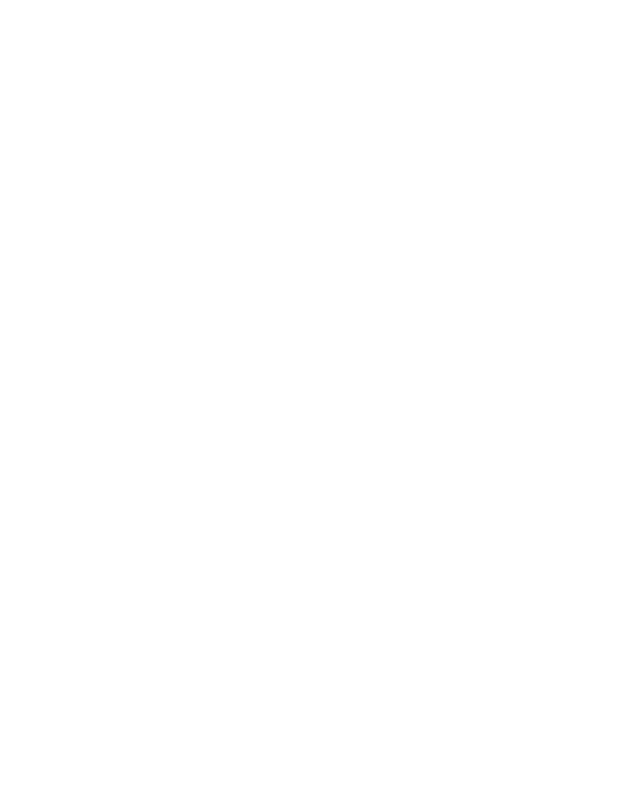
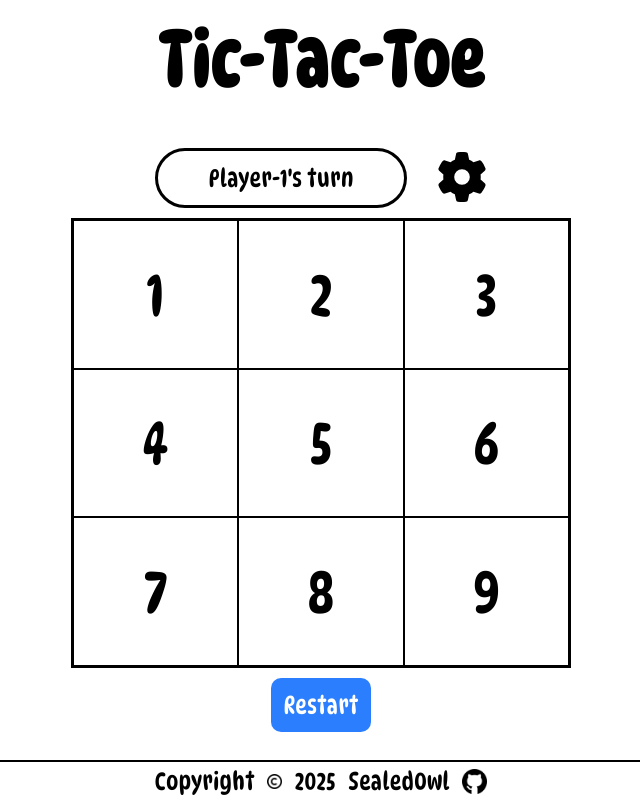
Before and after one commit to SealedOwl/Tic-Tac-Toe-Project, a plain HTML site: page index.html in a window 1280 px wide. Shown: the whole page, without its empty margins (319-959 px from the left). Drawn offline with nearby package versions, Linux system fonts and the light colour scheme.

Commit message:
add game layout and styles

```diff
--- a/css/style.css
+++ b/css/style.css
@@ -0,0 +1,148 @@
+:root {
+  --xxl: 6rem;
+  --xl: 5rem;
+  --lg: 3rem;
+  --med: 2.5rem;
+  --blue: oklch(62.3% 0.214 259.815);
+  --blue-hover: oklch(52.3% 0.214 259.815);
+  --grey: oklch(87.2% 0.01 258.338);
+}
+
+@font-face {
+  font-family: "DynaPuff";
+  src: url("../fonts/DynaPuffCondensed-Regular.woff") format("woff2"),
+    url("../fonts/DynaPuffCondensed-Regular.woff2") format("woff");
+  font-weight: normal;
+  font-style: normal;
+  font-display: swap;
+}
+
+html,
+body {
+  height: 100%;
+  font-family: "DynaPuff", "Arial Narrow", Arial, sans-serif, system-ui,
+    -apple-system, BlinkMacSystemFont, "Segoe UI", Roboto, Oxygen, Ubuntu,
+    Cantarell;
+}
+
+body {
+  display: grid;
+  grid-template-rows: 15% 1fr 5%;
+}
+
+/* Header  */
+
+header {
+  display: flex;
+  justify-content: center;
+  align-items: center;
+  font-size: var(--xl);
+}
+
+/* Main  */
+
+main {
+  display: flex;
+  flex-direction: column;
+  justify-content: center;
+  align-items: center;
+}
+
+.game-info-container {
+  display: flex;
+  gap: 3em;
+  justify-content: center;
+  align-items: center;
+}
+
+.game-info-container .game-logs {
+  border: 3px solid black;
+  padding: 0.5em 2em;
+  border-radius: 100vw;
+  font-size: var(--med);
+}
+
+.game-info-container button {
+  border-radius: 5px;
+  background-color: white;
+  border: none;
+}
+
+.game-info-container img {
+  height: 5rem;
+  width: 5rem;
+  object-fit: cover;
+}
+
+.cell-container {
+  margin: 1em;
+  width: 50rem;
+  height: 45rem;
+  display: grid;
+  grid-template-columns: repeat(3, calc(100% / 3));
+  border: 2px solid black;
+}
+
+.cells {
+  font-size: var(--xxl);
+  border: 1px solid black;
+  background-color: white;
+}
+
+.cells:hover {
+  background-color: var(--grey);
+}
+
+.restart-btn {
+  padding: 0.5em;
+  font-size: var(--med);
+  background: var(--blue);
+  color: white;
+  border-radius: 10px;
+  border: none;
+}
+
+.restart-btn:hover {
+  background-color: var(--blue-hover);
+}
+
+button {
+  cursor: pointer;
+}
+
+/* Footer  */
+
+footer {
+  border-top: 2px solid #000;
+  display: flex;
+  justify-content: center;
+  align-items: center;
+  font-size: var(--med);
+}
+
+.copyright {
+  display: flex;
+  justify-content: center;
+  align-items: center;
+  gap: 0.5em;
+}
+
+.copyright-icon {
+  width: 1.5rem;
+  height: auto;
+}
+
+.github-icon {
+  width: 2.5rem;
+  height: auto;
+}
+
+.copyright > a {
+  text-decoration: none;
+  color: inherit;
+  font-weight: inherit;
+  display: flex;
+  justify-content: center;
+  align-items: center;
+  gap: 0.5em;
+}
--- a/index.html
+++ b/index.html
@@ -8,5 +8,48 @@
     <link rel="stylesheet" href="./css/style.css" />
     <script src="./js/script.js" defer></script>
   </head>
-  <body></body>
+  <body>
+    <header>
+      <h2>Tic-Tac-Toe</h2>
+    </header>
+    <main class="main-container">
+      <div class="game-info-container">
+        <div class="game-logs"><p>Player-1's turn</p></div>
+        <div class="game-settings">
+          <button type="button">
+            <img src="./images/gear-solid.svg" alt="game settings" />
+          </button>
+        </div>
+      </div>
+      <div class="cell-container">
+        <button type="button" data-1="1" class="cells">1</button
+        ><button type="button" data-2="2" class="cells">2</button
+        ><button type="button" data-3="3" class="cells">3</button
+        ><button type="button" data-4="4" class="cells">4</button
+        ><button type="button" data-5="5" class="cells">5</button
+        ><button type="button" data-6="6" class="cells">6</button
+        ><button type="button" data-7="7" class="cells">7</button
+        ><button type="button" data-8="8" class="cells">8</button
+        ><button type="button" data-9="9" class="cells">9</button>
+      </div>
+      <div class="restart-btn-container">
+        <button type="button" class="restart-btn">Restart</button>
+      </div>
+    </main>
+    <footer>
+      <p class="copyright">
+        Copyright
+        <img
+          src="./images/copyright.png"
+          alt="copyright"
+          class="copyright-icon"
+        />
+        2025
+        <a href="https://github.com/SealedOwl/Library-project"
+          >SealedOwl
+          <img src="./images/github.png" alt="github" class="github-icon"
+        /></a>
+      </p>
+    </footer>
+  </body>
 </html>
```
Also changed, not shown: css/normalize.css, fonts/DynaPuffCondensed-Regular.woff (added), fonts/DynaPuffCondensed-Regular.woff2 (added), images/copyright.png (added), images/gear-solid.svg (added), images/github.png (added).
